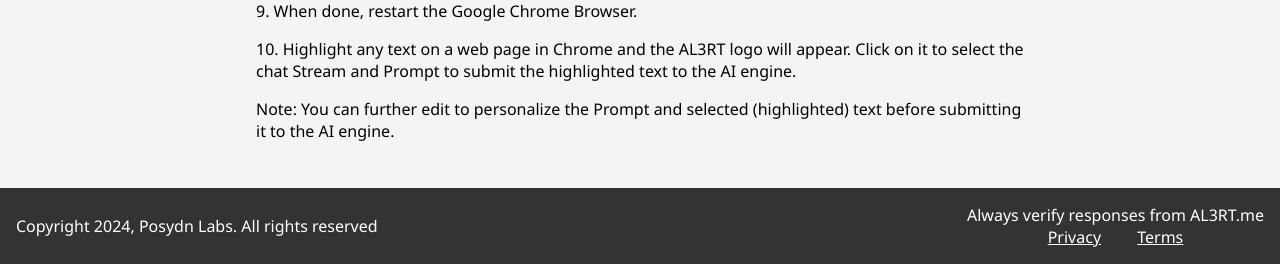
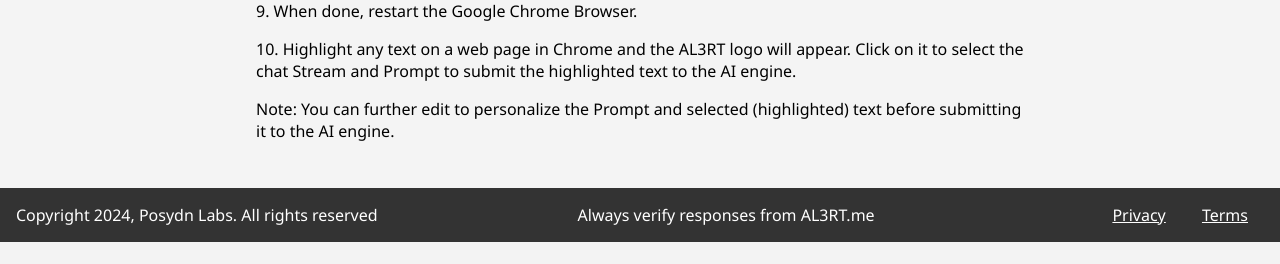
Before and after one commit to kohhash/RBAC, a Flask app: page / in a window 1280 px wide. Shown: the part 1381-1645 px from the top of the page. After the commit the page ends 1623 px from the top, so only its background shows below. Run offline with Flask 2, Linux system fonts and the light colour scheme; the visitor is signed in with stand-in values (Sample User, id 1); data comes from the database, SQL or seed files in the repository; data that the repository does not hold is empty; some libraries are stand-ins or nearby versions.

Commit message:
align verify at the center

```diff
--- a/templates/home.html
+++ b/templates/home.html
@@ -354,7 +354,7 @@
     </main>
     <footer>
       <div>Copyright 2024, Posydn Labs. All rights reserved</div>
-      <div>
+      <div style="display: flex; width: 55%; justify-content: space-between">
         <div>Always verify responses from AL3RT.me</div>
         <div>
           <a href="{{ url_for('privacy_policy') }}" class="a-href">Privacy</a>
```
